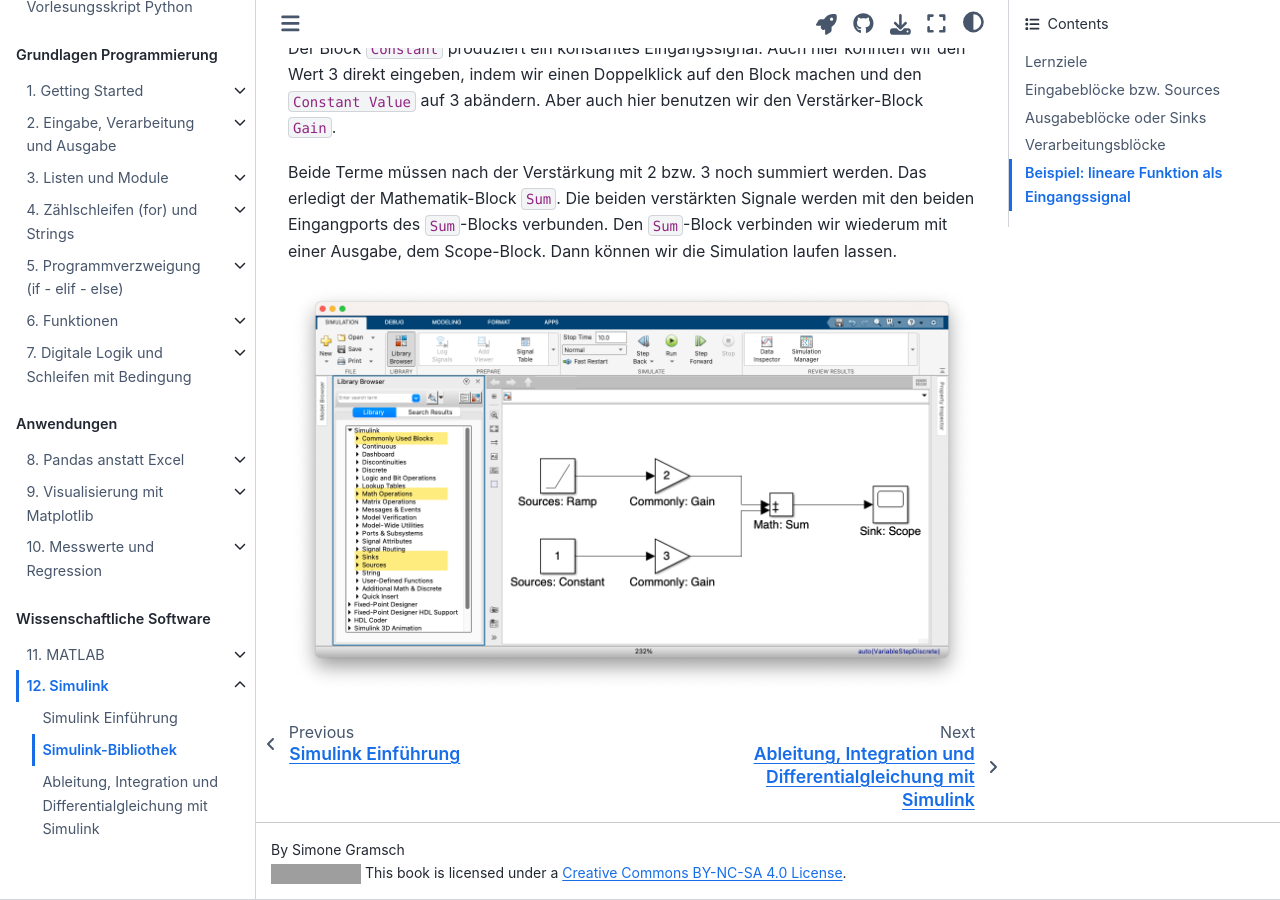
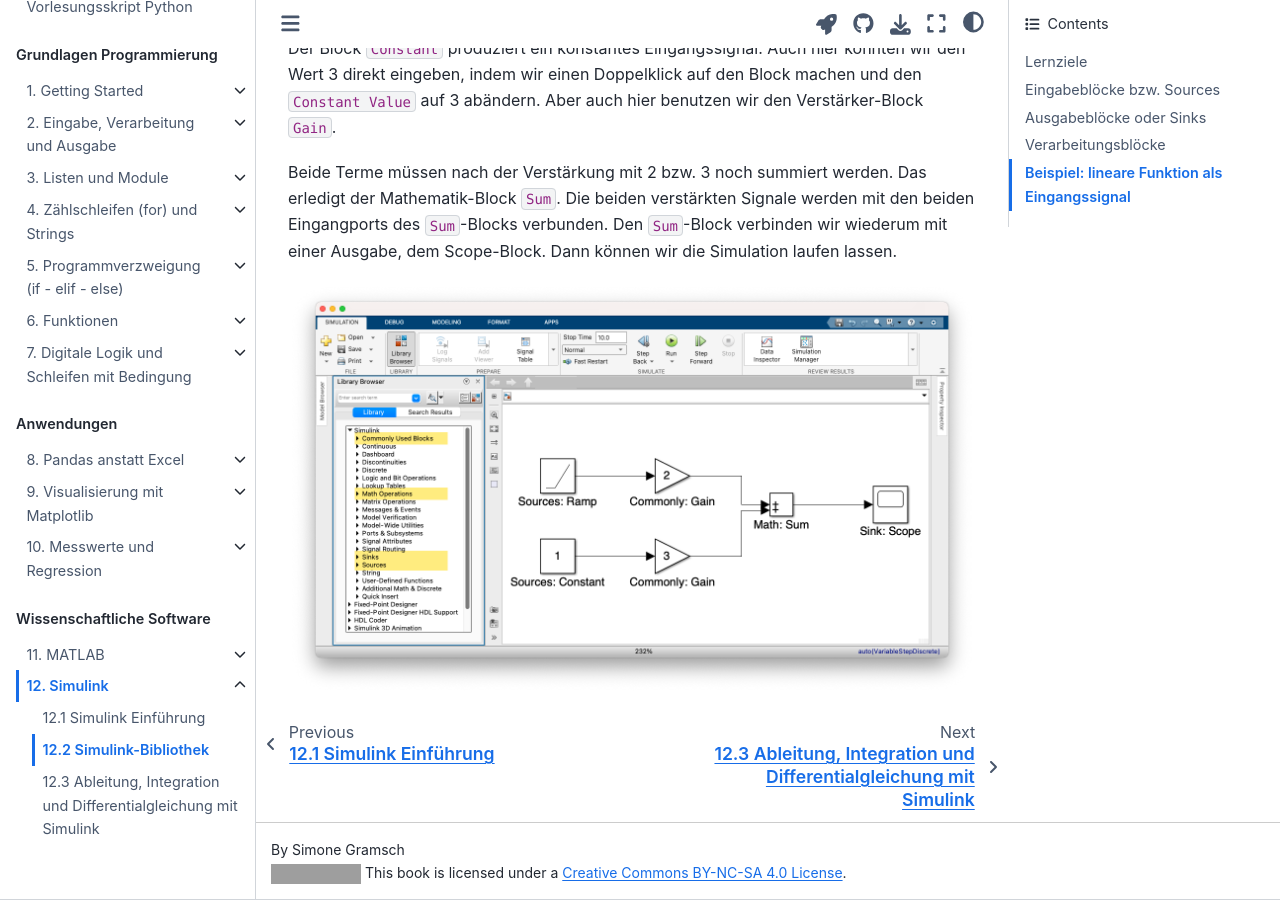
Before and after one commit to gramschs/book_python, a Jupyter Book: the page built from doc/chapter12/chapter12_sec02.md, in a window 1280 px wide and 900 px high, scrolled down 3333 px. Built offline with Jupyter Book 1.0.4 settings and Sphinx 7.4.7 and the Sphinx Book theme 1.1.4, drawn with Linux system fonts in a browser that asks for light colours; some of the changed text lies outside the part shown; grey boxes are pictures that could not be loaded.

Commit message:
numbering chapter 12

````diff
--- a/doc/chapter12/chapter12_sec01.md
+++ b/doc/chapter12/chapter12_sec01.md
@@ -12,7 +12,7 @@
   name: python3
 ---
 
-# Simulink Einführung
+# 12.1 Simulink Einführung
 
 MATLAB bietet neben einer Reihe von Toolboxen auch eine Zusatzsoftware an, die
 es Ingenieur:innen erleichtert, technische Systeme zu modellieren. Diese
--- a/doc/chapter12/chapter12_sec02.md
+++ b/doc/chapter12/chapter12_sec02.md
@@ -12,11 +12,12 @@
   name: python3
 ---
 
-# Simulink-Bibliothek
+# 12.2 Simulink-Bibliothek
 
 Simulink stellt viele Blöcke zur Verfügung. In diesem Kapitel gehen wir die Liste der wichtigsten Blöcke durch. Darüber hinaus betrachten wir Ableitungen und Integrale.
 
 ## Lernziele
+
 ```{admonition} Lernziele
 :class: admonition-goals
 * Sie kennen die wichtigsten Eingabe-, Verarbeitungs- und Ausgabeblöcke.
@@ -104,15 +105,14 @@
 * **Record, XY Graph**: Sie können sowohl den Block Record oder den Block XY
   Graph verwenden, um Daten im Workspace, in einer Datei oder sowohl im
   Workspace als auch in einer Datei aufzuzeichnen.
-* **Scope**:	Dieser Block zeigt alle Signale an, die mit ihm verbunden sind.
+* **Scope**: Dieser Block zeigt alle Signale an, die mit ihm verbunden sind.
 * *Stop Simulation*: Dieser Block stoppt die Simulation, wenn der Eingang
   ungleich Null ist.
-* *Terminator*:	Dieser Block wird verwendet, um Blöcke zu kappen, deren
+* *Terminator*: Dieser Block wird verwendet, um Blöcke zu kappen, deren
   Ausgangsports nicht mit anderen Blöcken verbunden sind.
 * *To File*: Der To File-Block schreibt Eingangssignaldaten in eine MAT-Datei.T
 * *To Workspace*: Dieser Block protokolliert die an seinem Eingangsport
   angeschlossenen Daten im Workspace.
-
 
 ## Verarbeitungsblöcke
 
--- a/doc/chapter12/chapter12_sec03.md
+++ b/doc/chapter12/chapter12_sec03.md
@@ -12,7 +12,7 @@
   name: python3
 ---
 
-# Ableitung, Integration und Differentialgleichung mit Simulink
+# 12.3 Ableitung, Integration und Differentialgleichung mit Simulink
 
 Bei den Modellen treten sehr häufig Differentialgleichungen auf. In diesem
 Kapitel betrachten wir die Modellierung einer linearen Differentialgleichung 1.
````
Also changed, not shown: doc/chapter12/chapter12_sec00.md (line endings or trailing spaces).
